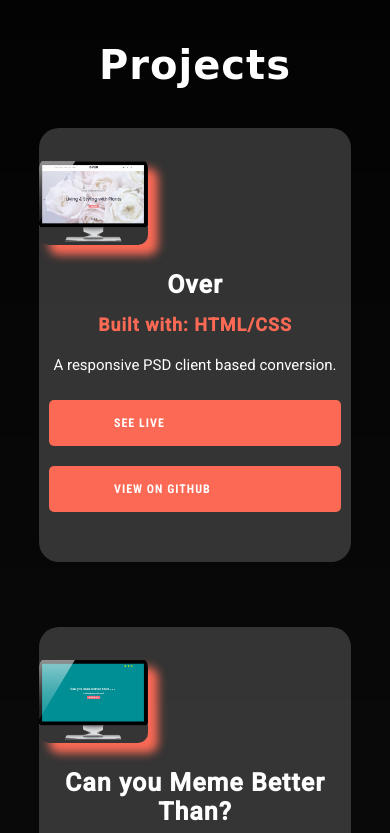
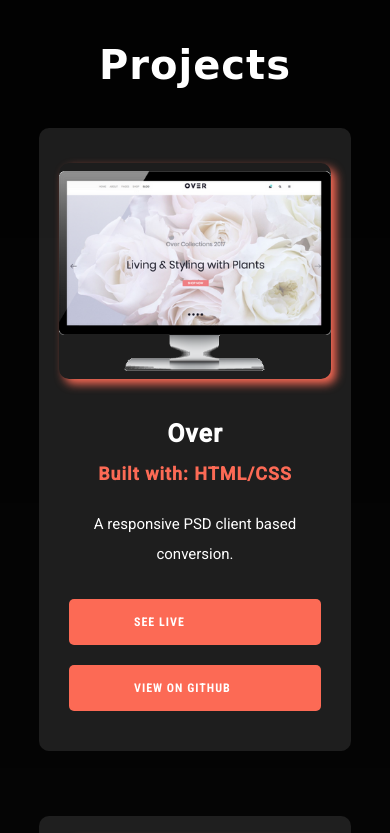
Before and after one commit to JordanGuy27/portfolio, a website: page public/index.html in a window 390 px wide. Shown: the part 1791-2624 px from the top of the page. Drawn offline with nearby package versions, Linux system fonts and the light colour scheme; some packages are replaced by stand-ins of ours; files that its build step writes are made by us from their sources; a script that the page names is missing; files whose address does not match are found by name.

Commit message:
restyled project containers

```diff
--- a/dev/styles/_projects.scss
+++ b/dev/styles/_projects.scss
@@ -1,7 +1,6 @@
 .projectContainer {
-    background-color: #202020;
+    background-color: #101010;
     padding-bottom: 40px;
-    // background-image: linear-gradient(to bottom, rgba(0, 0, 0, 0.8), rgba(0,0,0,0.7)), url("./../../public/styles/assets/GoT2.jpg");
 	background-repeat: no-repeat;
 	background-size: cover;
 	background-attachment: fixed;
@@ -19,10 +18,17 @@
     flex-direction: column;
     justify-content: center;
     width: 35%;
-    img {
-        box-shadow: 10px 10px 10px #fc6a55;
-        border-radius: 10px;
-    }
+}
+
+.project2 .imgContainer img,
+.project3 .imgContainer img {
+    box-shadow: 10px -10px 10px #fc6a55;
+    border-radius: 10px;
+}
+
+.project5 img, .project4 img, .project1 img {
+    box-shadow: -10px -10px 10px #fc6a55;
+    border-radius: 10px;
 }
 
 a.seeLive, a.github {
@@ -87,9 +93,13 @@
     justify-content: space-around;
     margin: 40px 0;
     width: 100%;
-    background-color: rgba(72, 72, 72, 0.7);
+    background-color: rgba(72, 72, 72, 0.4);
     padding: 30px 0px;
-    border-radius: 20px;
+    border-radius: 10px;
+}
+
+.project5 {
+    padding: 50px 0;
 }
 
 .heading h3 {
--- a/dev/styles/_responsive.scss
+++ b/dev/styles/_responsive.scss
@@ -37,7 +37,9 @@
     .standardNav {
         display: none;
     }
-
+    .imgContainer {
+        width: 45%;
+    }
     .fullNav {
         background-color: black;
     }
@@ -77,23 +79,22 @@
     .project1 {
         margin-bottom: 40px;
     }
-    .projectButton a.seeLive, .projectButton a.github {
-        width: 50%;
-    }
     .projects h4 {
         font-size: 25px;
         margin: 15px 0;
     }
     .projects h5 {
-        width: 50%;
-        margin: 0 auto;
         font-size: 15px;
-        margin-bottom: 10px;
+        margin-bottom: 20px;
     }
     .projectContainer {
         padding-bottom: 0;
         background-image: linear-gradient(to bottom, rgba(0,0,0,0.9), rgba(0,0,0,0.7));
 
+    }
+    .imgContainer {
+        width: 100%;
+        margin: 15px 0px;
     }
     .projectButton {
         display: flex;
@@ -177,10 +178,19 @@
 @media (max-width: 800px) {
     .skills {
         flex-wrap: wrap;
+        padding-bottom: 20px;
+    }
+    .project1, .project2, .project3, .project4, .project5 {
+        padding: 20px;
     }
 }
 
 @media (max-width: 700px) {
+    .imgContainer {
+        img {
+            box-shadow: 5px 5px 10px #fc6a55;
+        }
+    }
     .mainHeading h1 {
         font-size: 70px;
     }
@@ -232,7 +242,8 @@
     }
     .contact input.send {
         font-size: 14px;
-        padding: 10px 45px;
+        padding: 15px;
+        width: 80%;
     }
     .projectButton a.seeLive, .projectButton a.github {
         font-size: 12px;
@@ -269,7 +280,21 @@
         display: block;
         margin: 0 auto;
     }
+    .skills .icons {
+        width: 30%;
+    }
     .contact input.send {
         font-size: 12px;
     }
+    a.seeLive, a.github {
+        padding: 16px;
+    }
+    .projects {
+        h5 {
+            font-size: 13px;
+        }
+        h4.language {
+            font-size: 15px;
+        }
+    }
 }
--- a/public/styles/style.css
+++ b/public/styles/style.css
@@ -339,7 +339,7 @@
       color: #ee2a0c; }
 
 .projectContainer {
-  background-color: #202020;
+  background-color: #101010;
   padding-bottom: 40px;
   background-repeat: no-repeat;
   background-size: cover;
@@ -355,9 +355,15 @@
   flex-direction: column;
   justify-content: center;
   width: 35%; }
-  .imgContainer img {
-    box-shadow: 10px 10px 10px #fc6a55;
-    border-radius: 10px; }
+
+.project2 .imgContainer img,
+.project3 .imgContainer img {
+  box-shadow: 10px -10px 10px #fc6a55;
+  border-radius: 10px; }
+
+.project5 img, .project4 img, .project1 img {
+  box-shadow: -10px -10px 10px #fc6a55;
+  border-radius: 10px; }
 
 a.seeLive, a.github {
   text-align: left;
@@ -411,9 +417,12 @@
   justify-content: space-around;
   margin: 40px 0;
   width: 100%;
-  background-color: rgba(72, 72, 72, 0.7);
+  background-color: rgba(72, 72, 72, 0.4);
   padding: 30px 0px;
-  border-radius: 20px; }
+  border-radius: 10px; }
+
+.project5 {
+  padding: 50px 0; }
 
 .heading h3 {
   padding: 60px;
@@ -651,6 +660,8 @@
     justify-content: flex-end; }
   .standardNav {
     display: none; }
+  .imgContainer {
+    width: 45%; }
   .fullNav {
     background-color: black; } }
 
@@ -679,19 +690,18 @@
       margin: 0 auto; }
   .project1 {
     margin-bottom: 40px; }
-  .projectButton a.seeLive, .projectButton a.github {
-    width: 50%; }
   .projects h4 {
     font-size: 25px;
     margin: 15px 0; }
   .projects h5 {
-    width: 50%;
-    margin: 0 auto;
     font-size: 15px;
-    margin-bottom: 10px; }
+    margin-bottom: 20px; }
   .projectContainer {
     padding-bottom: 0;
     background-image: linear-gradient(to bottom, rgba(0, 0, 0, 0.9), rgba(0, 0, 0, 0.7)); }
+  .imgContainer {
+    width: 100%;
+    margin: 15px 0px; }
   .projectButton {
     display: flex;
     align-items: center;
@@ -742,9 +752,14 @@
 
 @media (max-width: 800px) {
   .skills {
-    flex-wrap: wrap; } }
+    flex-wrap: wrap;
+    padding-bottom: 20px; }
+  .project1, .project2, .project3, .project4, .project5 {
+    padding: 20px; } }
 
 @media (max-width: 700px) {
+  .imgContainer img {
+    box-shadow: 5px 5px 10px #fc6a55; }
   .mainHeading h1 {
     font-size: 70px; }
   .mainHeading h2 {
@@ -779,7 +794,8 @@
     font-size: 16px; }
   .contact input.send {
     font-size: 14px;
-    padding: 10px 45px; }
+    padding: 15px;
+    width: 80%; }
   .projectButton a.seeLive, .projectButton a.github {
     font-size: 12px; }
   .aboutDescription p {
@@ -803,8 +819,16 @@
   .title {
     display: block;
     margin: 0 auto; }
+  .skills .icons {
+    width: 30%; }
   .contact input.send {
-    font-size: 12px; } }
+    font-size: 12px; }
+  a.seeLive, a.github {
+    padding: 16px; }
+  .projects h5 {
+    font-size: 13px; }
+  .projects h4.language {
+    font-size: 15px; } }
 
 .slideanim {
   visibility: hidden;
```
Also changed, not shown: index.html (+5 -5 lines), public/styles/assets/beerMeShot.jpg (added), public/styles/assets/overShot.jpg (added), public/styles/assets/psWordedLogoShot.jpg (added), public/styles/assets/snackeryouShot.jpg (added), public/styles/assets/tealSparkShot.jpg (added).
